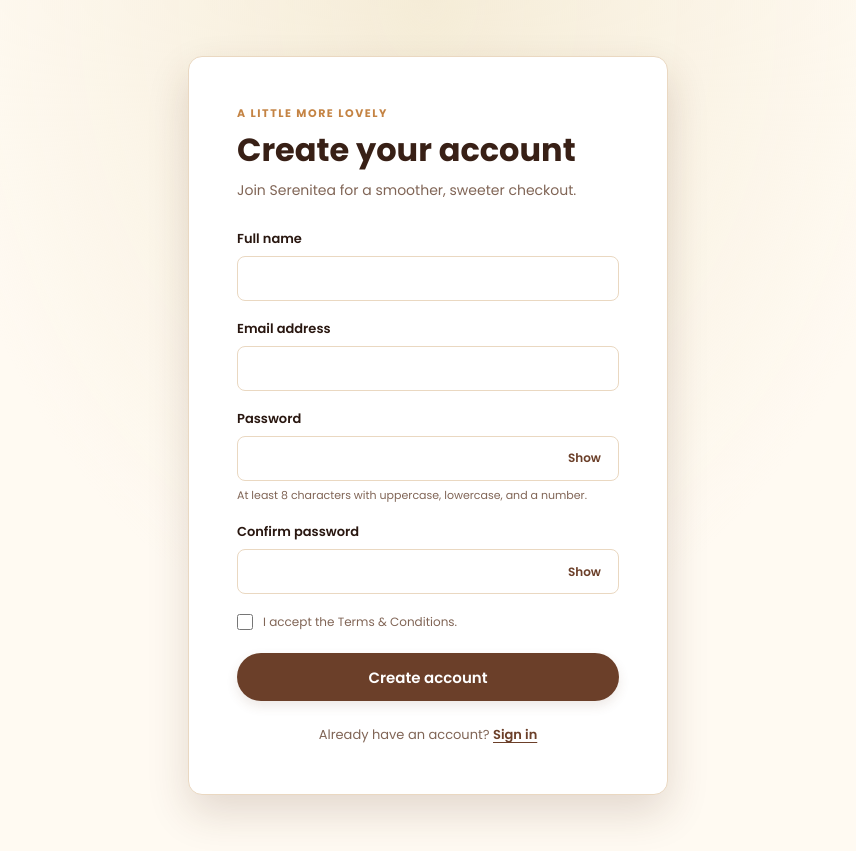
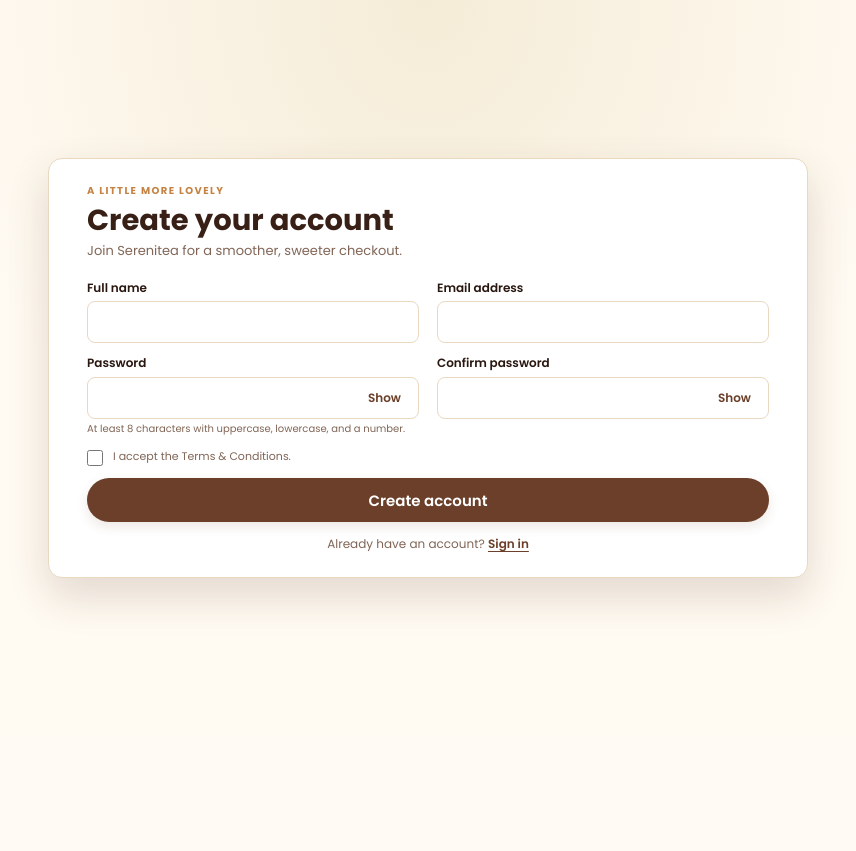
Before and after one commit to aaronjaye19-wq/milktea_group3, a PHP site: page /register.php in a window 1280 px wide. Shown: the part 77-928 px from the top of the page, without its empty margins (212-1068 px from the left). After the commit the page ends 683 px from the top, so only its background shows below. Run offline with PHP 8.4, Linux system fonts and the light colour scheme.

Commit message:
Fit registration form within viewport

```diff
--- a/assets/css/auth.css
+++ b/assets/css/auth.css
@@ -143,12 +143,134 @@
   margin: 24px 0 0;
 }
 
+.auth-main:has(.register-card) {
+  min-height: calc(100vh - 64px);
+  min-height: calc(100svh - 64px);
+  padding: clamp(12px, 2.5vh, 24px) 20px;
+}
+
+.register-card {
+  width: min(100%, 760px);
+  padding: clamp(18px, 3vh, 30px) clamp(20px, 4vw, 38px);
+}
+
+.register-card .auth-eyebrow {
+  margin-bottom: 4px;
+  font-size: 10px;
+}
+
+.register-card h1 {
+  margin-bottom: 4px;
+  font-size: clamp(23px, 3vw, 29px);
+}
+
+.register-card .auth-intro {
+  margin-bottom: 16px;
+  font-size: 13px;
+}
+
+.register-card form {
+  display: grid;
+  grid-template-columns: repeat(2, minmax(0, 1fr));
+  column-gap: 18px;
+  align-items: start;
+}
+
+.register-card .form-group {
+  min-width: 0;
+  margin-bottom: 10px;
+}
+
+.register-card .form-label {
+  margin-bottom: 4px;
+  font-size: 12px;
+}
+
+.register-card .form-control {
+  min-height: 42px;
+  padding-top: 8px;
+  padding-bottom: 8px;
+  font-size: 13px;
+}
+
+.register-card .auth-hint {
+  margin-top: 3px;
+  font-size: 10px;
+  line-height: 1.35;
+}
+
+.register-card .auth-check,
+.register-card .auth-submit {
+  grid-column: 1 / -1;
+}
+
+.register-card .auth-check {
+  margin: 3px 0 12px;
+  font-size: 11px;
+}
+
+.register-card .auth-submit {
+  min-height: 44px;
+}
+
+.register-card .auth-switch {
+  margin-top: 12px;
+  font-size: 12px;
+}
+
+.register-card .alert {
+  margin-bottom: 12px;
+  padding: 9px 12px;
+  font-size: 12px;
+}
+
+@media (max-width: 560px) {
+  .auth-main:has(.register-card) {
+    padding: 12px 14px;
+  }
+
+  .register-card {
+    padding: 18px 18px;
+  }
+
+  .register-card form {
+    grid-template-columns: minmax(0, 1fr);
+    column-gap: 0;
+  }
+
+}
+
+@media (max-height: 680px) {
+  .auth-main:has(.register-card) {
+    align-items: flex-start;
+    padding-top: 8px;
+    padding-bottom: 8px;
+  }
+
+  .register-card {
+    padding-top: 14px;
+    padding-bottom: 14px;
+  }
+
+  .register-card .auth-intro {
+    margin-bottom: 10px;
+  }
+
+  .register-card .form-group {
+    margin-bottom: 7px;
+  }
+
+  .register-card .auth-switch {
+    margin-top: 8px;
+  }
+}
+
 @media (max-width: 480px) {
-  .auth-main {
+  .auth-main:not(:has(.register-card)) {
     padding: 32px 16px;
   }
 
-  .auth-card {
+  .auth-card:not(.register-card) {
     padding: 28px 22px;
   }
 }
--- a/register.php
+++ b/register.php
@@ -81,7 +81,7 @@ if ($_SERVER['REQUEST_METHOD'] === 'POST') {
 $form_token = create_form_token('register');
 require __DIR__ . '/includes/auth-page-top.php';
 ?>
-<section class="auth-card" aria-labelledby="auth-title">
+<section class="auth-card register-card" aria-labelledby="auth-title">
     <p class="auth-eyebrow">A little more lovely</p>
     <h1 id="auth-title">Create your account</h1>
     <p class="auth-intro">Join Serenitea for a smoother, sweeter checkout.</p>
```
